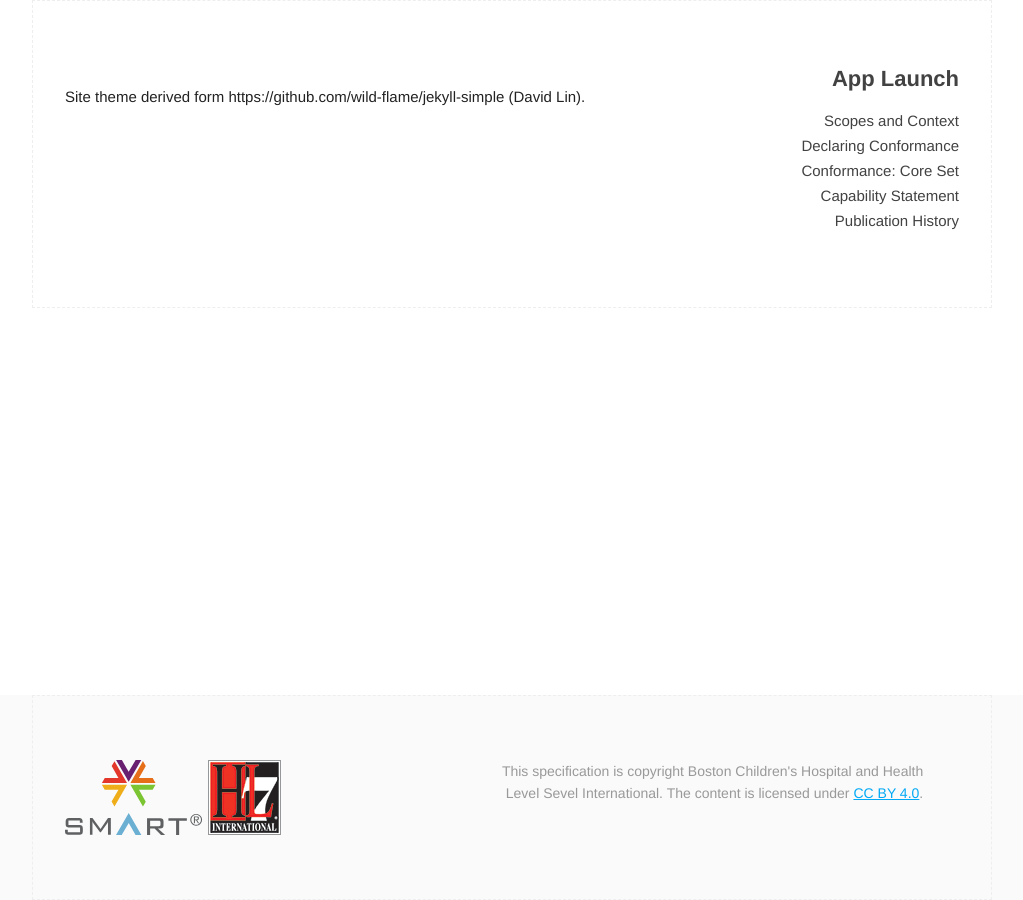
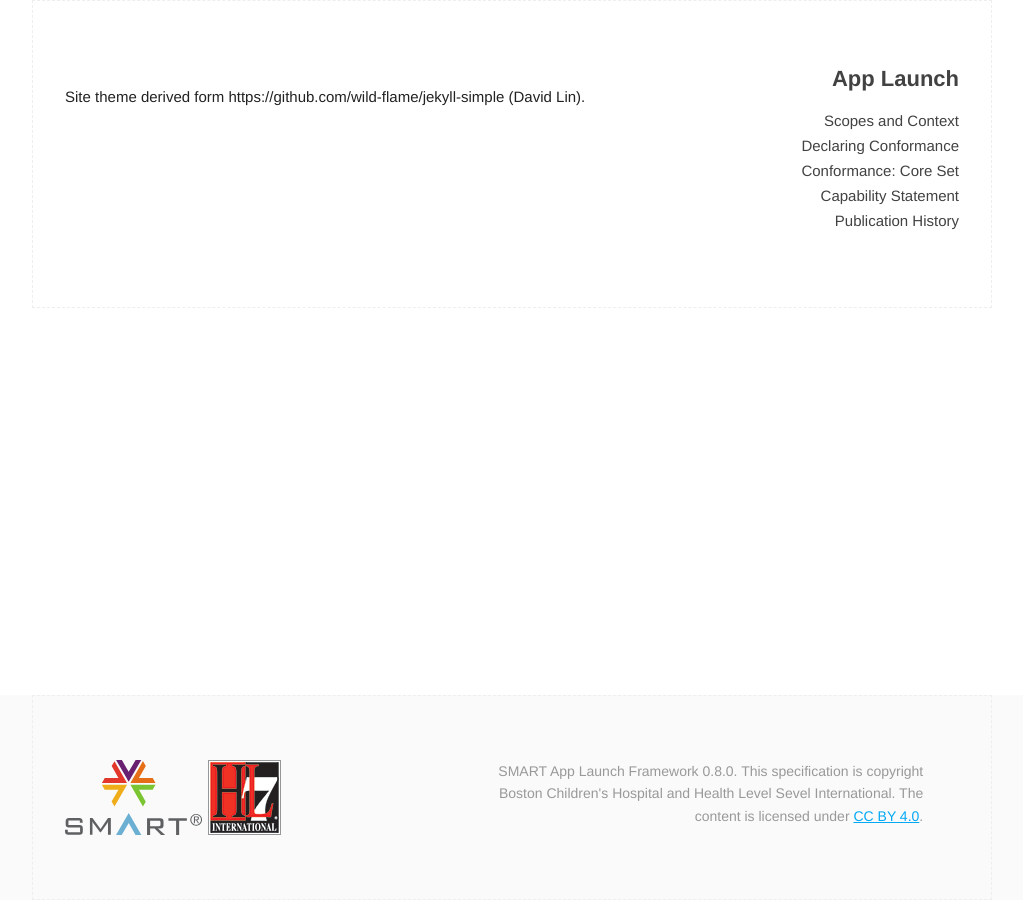
Before and after one commit to smart-on-fhir/smart-on-fhir.github.io, a Jekyll site: the page built from credits/index.md, in a window 1280 px wide. Shown: the whole page, without its empty margins (128-1151 px from the left). Built offline with Jekyll 4.4.1, drawn with Linux system fonts in a browser that asks for light colours; our own code applies the rules of GitHub Pages for plain Markdown files.

Commit message:
Add version number

```diff
--- a/_config.yml
+++ b/_config.yml
@@ -2,6 +2,7 @@
 baseurl: ""
 
 markdown: kramdown
+publication_version: 0.8.0
 
 sass:
     style: compressed
--- a/_includes/footer.html
+++ b/_includes/footer.html
@@ -9,7 +9,7 @@
 
     <div class="footer right column one-half">
       <section class="small-font">
-        This specification is copyright Boston Children's Hospital and Health Level Sevel International. The content is licensed under <a href="https://creativecommons.org/licenses/by/4.0/">CC BY 4.0</a>.
+        SMART App Launch Framework {{site.publication_version}}. This specification is copyright Boston Children's Hospital and Health Level Sevel International. The content is licensed under <a href="https://creativecommons.org/licenses/by/4.0/">CC BY 4.0</a>.
       </section>
     </div>
   </div>
```
